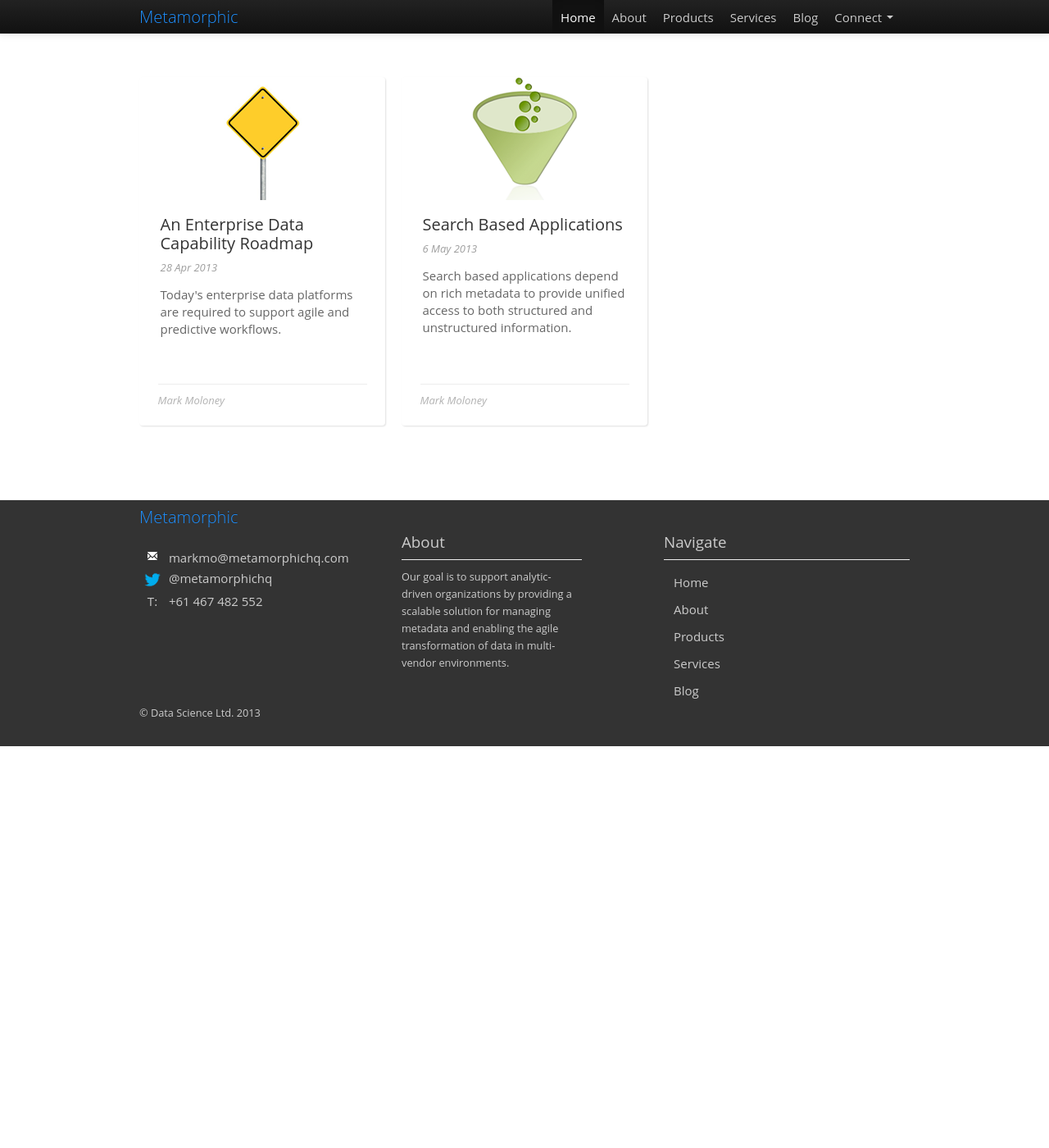
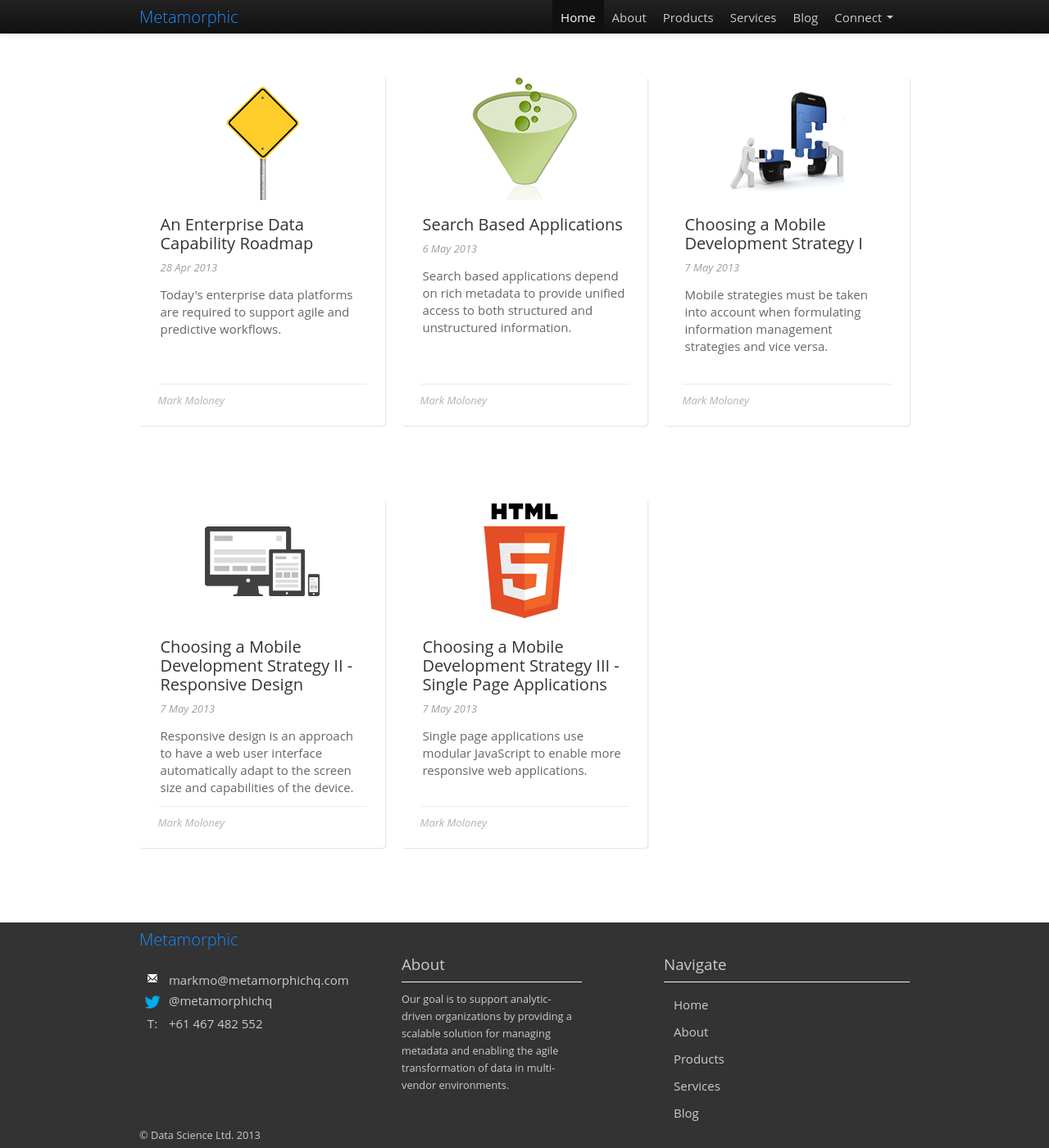
Before and after one commit to markmo/markmo.github.io, a Jekyll site: the page built from blogs.html, in a window 1280 px wide and 1400 px high, scrolled down 604 px. Shown: the whole window at 82% size. Built offline with Jekyll 4.4.1, drawn with Linux system fonts in a browser that asks for light colours; nearby versions of some CDN libraries; Markdown is read by kramdown in place of the engine named in the settings; before the commit the page ends 1514 px from its top, so only the background shows below that.

Commit message:
first three parts of mobile development series

```diff
--- a/_layouts/blog_post.html
+++ b/_layouts/blog_post.html
@@ -31,8 +31,10 @@ layout: default
                 <p><a href="{% post_url 2013-04-23-why-functional-languages %}">Why functional languages</a></p>
                 <p><a href="{% post_url 2013-04-24-using-metadata-to-reduce-collection-size %}">Using metadata to reduce collection size</a></p>
                 <p><a href="{% post_url 2013-04-28-enterprise-data-capability-map %}">An Enterprise Data Capability Roadmap</a></p>
-                <!--<p><a href="{% post_url 2013-05-05-choosing-a-mobile-dev-strategy %}">Choosing a Mobile Development Strategy</a></p>-->
                 <p><a href="{% post_url 2013-05-06-search-based-applications %}">Search Based Applications</a></p>
+                <p><a href="{% post_url 2013-05-07-choosing-a-mobile-development-strategy %}">Choosing a Mobile Development Strategy I</a></p>
+                <p><a href="{% post_url 2013-05-07-responsive-design %}">Choosing a Mobile Development Strategy II</a></p>
+                <p><a href="{% post_url 2013-05-07-single-page-applications %}">Choosing a Mobile Development Strategy III</a></p>
                 <hr>
                 {% comment %}
                 <h4>Archives</h4>
--- a/blogs.html
+++ b/blogs.html
@@ -88,26 +88,6 @@ layout: default
                     <span>+</span>
                 </a>
             </div>
-            <!--<div class="span4 post">-->
-                <!--<div class="img">-->
-                    <!--<a href="{% post_url 2013-05-05-choosing-a-mobile-dev-strategy %}">-->
-                        <!--<img src="/img/mobile.jpg" title="Choosing a Mobile Development Strategy" alt="Choosing a Mobile Development Strategy" style="width: 140px; height: 150px;">-->
-                    <!--</a>-->
-                <!--</div>-->
-                <!--<div class="text">-->
-                    <!--<h5>-->
-                        <!--<a href="{% post_url 2013-05-05-choosing-a-mobile-dev-strategy %}">Choosing a Mobile Development Strategy</a>-->
-                    <!--</h5>-->
-                    <!--<div class="date">5 May 2013</div>-->
-                    <!--<p></p>-->
-                <!--</div>-->
-                <!--<div class="author">-->
-                    <!--<h6>Mark Moloney</h6>-->
-                <!--</div>-->
-                <!--<a class="plus-wrapper" href="{% post_url 2013-05-05-choosing-a-mobile-dev-strategy %}">-->
-                    <!--<span>+</span>-->
-                <!--</a>-->
-            <!--</div>-->
             <div class="span4 post">
                 <div class="img">
                     <a href="{% post_url 2013-05-06-search-based-applications %}">
@@ -128,6 +108,69 @@ layout: default
                     <span>+</span>
                 </a>
             </div>
+            <div class="span4 post">
+                <div class="img">
+                    <a href="{% post_url 2013-05-07-choosing-a-mobile-development-strategy %}">
+                        <img src="/img/mobile.jpg" title="Choosing a Mobile Development Strategy I" alt="Choosing a Mobile Development Strategy I" style="width: 140px; height: 150px;">
+                    </a>
+                </div>
+                <div class="text">
+                    <h5>
+                        <a href="{% post_url 2013-05-07-choosing-a-mobile-development-strategy %}">Choosing a Mobile Development Strategy I</a>
+                    </h5>
+                    <div class="date">7 May 2013</div>
+                    <p>Mobile strategies must be taken into account when formulating information management strategies
+                        and vice versa.</p>
+                </div>
+                <div class="author">
+                    <h6>Mark Moloney</h6>
+                </div>
+                <a class="plus-wrapper" href="{% post_url 2013-05-07-choosing-a-mobile-development-strategy %}">
+                    <span>+</span>
+                </a>
+            </div>
+        </div>
+        <div class="row post-row">
+            <div class="span4 post">
+                <div class="img">
+                    <a href="{% post_url 2013-05-07-responsive-design %}">
+                        <img src="/img/responsive-design.png" title="Choosing a Mobile Development Strategy II - Responsive Design" alt="Choosing a Mobile Development Strategy II - Responsive Design" style="width: 140px; height: 150px;">
+                    </a>
+                </div>
+                <div class="text">
+                    <h5>
+                        <a href="{% post_url 2013-05-07-responsive-design %}">Choosing a Mobile Development Strategy II - Responsive Design</a>
+                    </h5>
+                    <div class="date">7 May 2013</div>
+                    <p>Responsive design is an approach to have a web user interface automatically adapt to the screen size and capabilities of the device.</p>
+                </div>
+                <div class="author">
+                    <h6>Mark Moloney</h6>
+                </div>
+                <a class="plus-wrapper" href="{% post_url 2013-05-07-responsive-design %}">
+                    <span>+</span>
+                </a>
+            </div>
+            <div class="span4 post">
+                <div class="img">
+                    <a href="{% post_url 2013-05-07-single-page-applications %}">
+                        <img src="/img/html5.png" title="Choosing a Mobile Development Strategy III - Single Page Applications" alt="Choosing a Mobile Development Strategy III - Single Page Applications" style="width: 140px; height: 150px;">
+                    </a>
+                </div>
+                <div class="text">
+                    <h5>
+                        <a href="{% post_url 2013-05-07-single-page-applications %}">Choosing a Mobile Development Strategy III - Single Page Applications</a>
+                    </h5>
+                    <div class="date">7 May 2013</div>
+                    <p>Single page applications use modular JavaScript to enable more responsive web applications.</p>
+                </div>
+                <div class="author">
+                    <h6>Mark Moloney</h6>
+                </div>
+                <a class="plus-wrapper" href="{% post_url 2013-05-07-single-page-applications %}">
+                    <span>+</span>
+                </a>
+            </div>
         </div>
     </div> <!-- /container -->
 </section>
```
Also changed, not shown: _posts/2013-05-05-choosing-a-mobile-dev-strategy.md (deleted, +0 -89 lines), _posts/2013-05-05-choosing-a-mobile-development-strategy.md (added, +73 -0 lines), _posts/2013-05-07-responsive-design.md (added, +37 -0 lines), _posts/2013-05-07-single-page-applications.md (added, +37 -0 lines), _posts/2013-05-07-search-based-applications.md (renamed from _posts/2013-05-06-search-based-applications.md), img/apps.jpg (added), img/html5.png (added), img/mobile_architecture.jpg (added), img/mobile_options.jpg (added), img/responsive-design.png (added).
